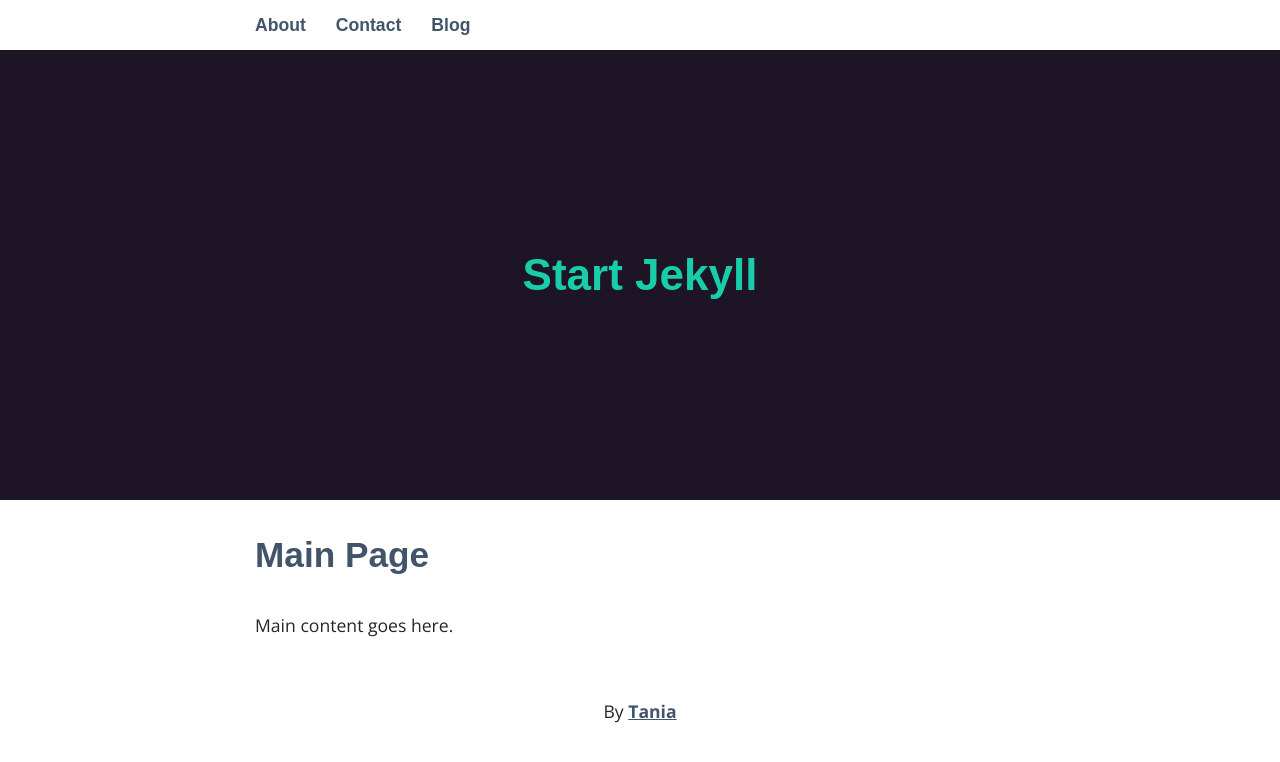
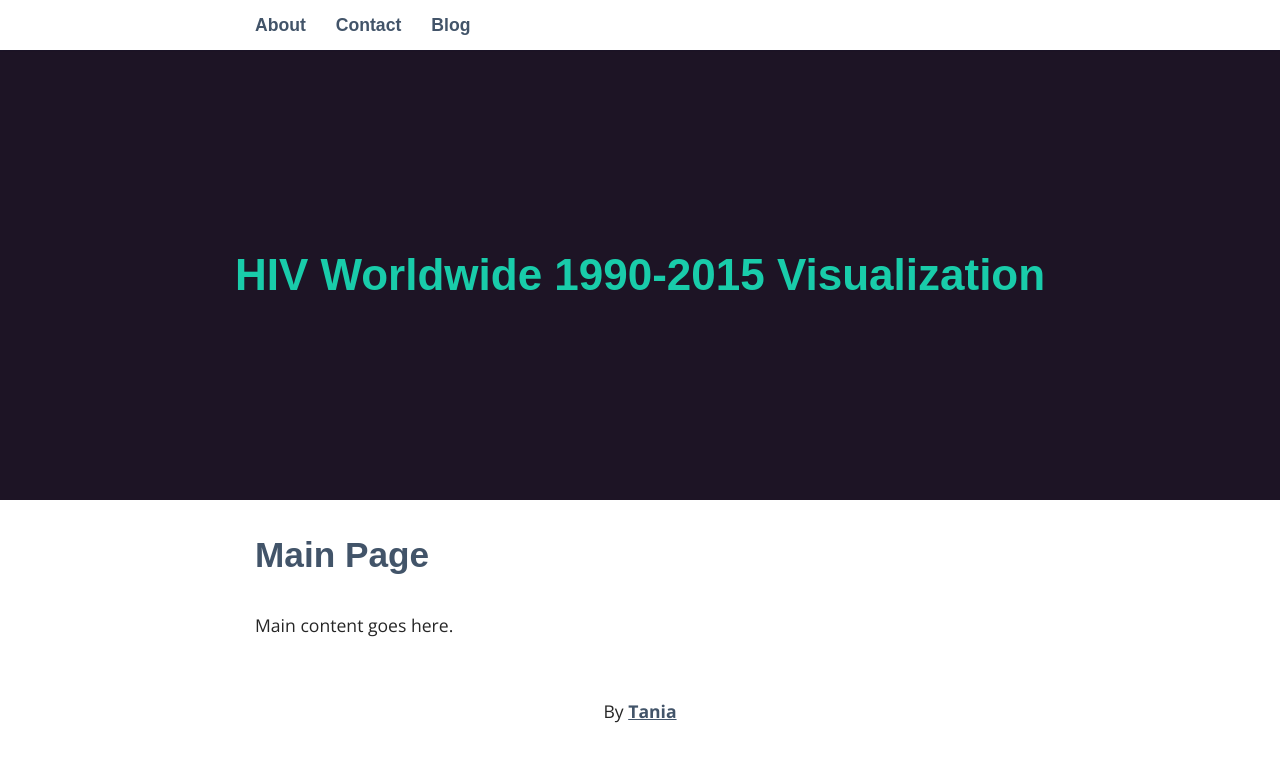
Before and after one commit to ameyay98/Final-Project, a Jekyll site: the page built from index.html, in a window 1280 px wide. Shown: the top 762 px of the page. Built offline with Jekyll 4.4.1, drawn with Linux system fonts in a browser that asks for light colours; some web fonts are replaced.

Commit message:
4th Commit

```diff
--- a/_config.yml
+++ b/_config.yml
@@ -1,12 +1,11 @@
 # Site Settings
-title: Start Jekyll
-email: taniarascia@gmail.com
+title: HIV Worldwide 1990-2015 Visualization
+email: aryerpude@dons.usfca.edu
 description: >
   A guide to getting started with Jekyll.
-baseurl: "/startjekyll"
-url: "http://taniarascia.github.io"
-twitter_username: taniarascia
-github_username:  taniarascia
+baseurl: "/Final-Project"
+url: "http://ameyay98.github.io"
+github_username:  ameyay98
 # Build Settings
 sass:
   sass_dir: _sass
```
